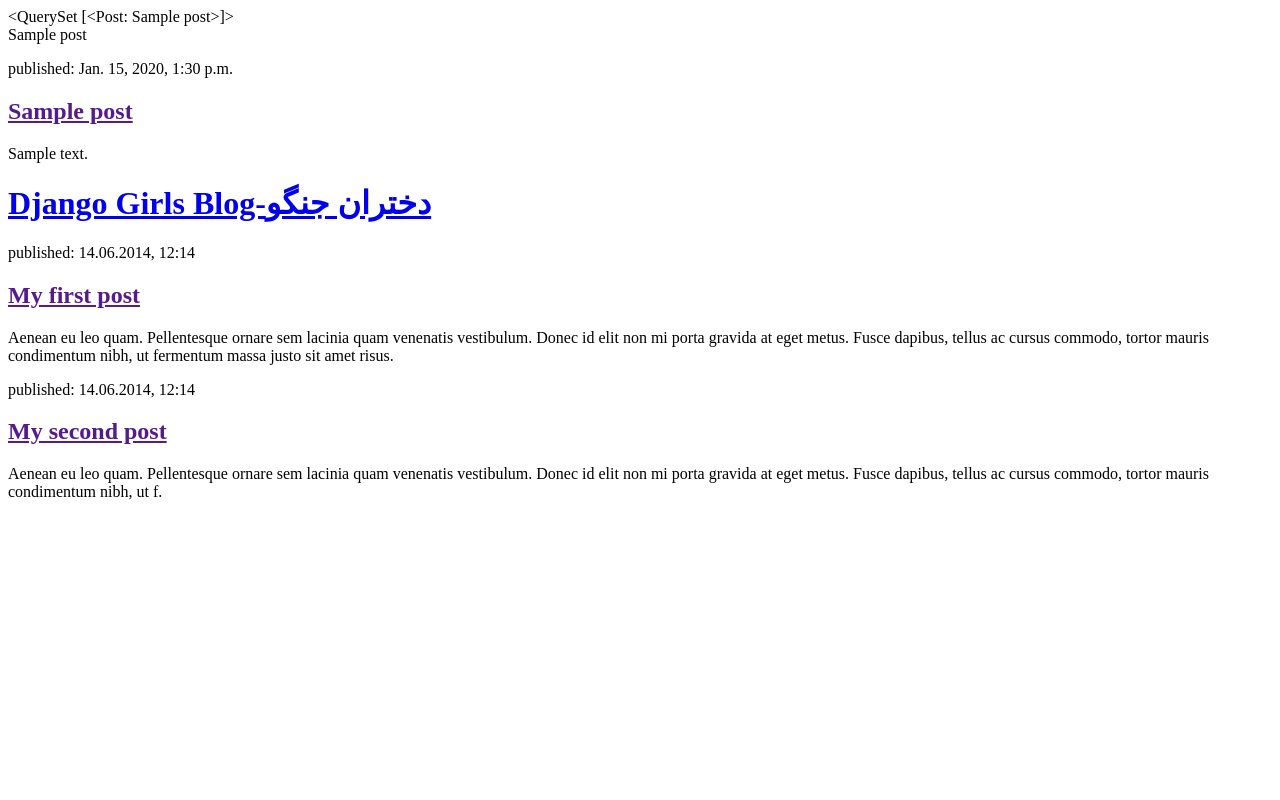
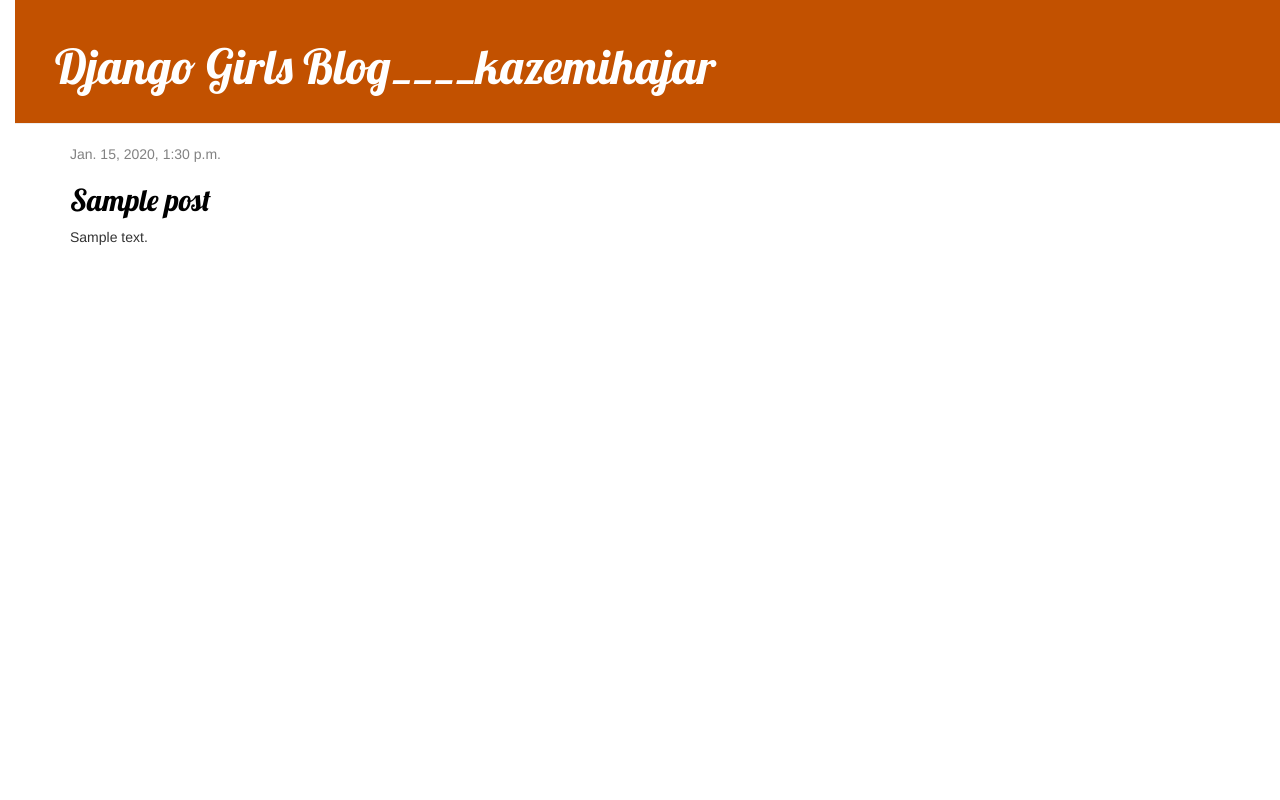
Before and after one commit to kazemihajar/my-first-blog, a Django app: page / in a window 1280 px wide. Run offline with Django 3.2, Linux system fonts and the light colour scheme; tables that the repository leaves empty hold one stand-in row (values such as "Sample post"); some libraries are stand-ins or nearby versions.

Commit message:
Added view and template for detailed blog post as well as CSS for the site.

```diff
--- /dev/null
+++ b/blog/static/css/blog.css
@@ -0,0 +1,5 @@
+/*h1 a, h2 a {color: #C25100; }*/
+h1 a, h2 a { color: #C35100; font-family: 'Lobster'; }
+body { padding-left: 15px; }
+
+.page-header {     background-color: #C25100;     margin-top: 0;     padding: 20px 20px 20px 40px; } .page-header h1, .page-header h1 a, .page-header h1 a:visited, .page-header h1 a:active {     color: #ffffff;     font-size: 36pt;     text-decoration: none; } .content {     margin-left: 40px; } h1, h2, h3, h4 {     font-family: 'Lobster', cursive; } .date {     color: #828282; } .save {     float: right; } .post-form textarea, .post-form input {     width: 100%; } .top-menu, .top-menu:hover, .top-menu:visited {     color: #ffffff;     float: right;     font-size: 26pt;     margin-right: 20px; } .post {     margin-bottom: 70px; } .post h2 a, .post h2 a:visited {     color: #000000; }
--- /dev/null
+++ b/blog/templates/blog/base.html
@@ -0,0 +1,23 @@
+{% load static %}
+<html>
+    <head>
+        <title>Django Girls blog</title>
+        <link rel="stylesheet" href="//maxcdn.bootstrapcdn.com/bootstrap/3.2.0/css/bootstrap.min.css">
+        <link rel="stylesheet" href="//maxcdn.bootstrapcdn.com/bootstrap/3.2.0/css/bootstrap-theme.min.css">
+        <link href='//fonts.googleapis.com/css?family=Lobster&subset=latin,latin-ext' rel='stylesheet' type='text/css'>
+        <link rel="stylesheet" href="{% static 'css/blog.css' %}">
+    </head>
+    <body>
+        <div class="page-header">
+            <h1><a href="/">Django Girls Blog____kazemihajar</a></h1>
+        </div>
+        <div class="content container">
+            <div class="row">
+                <div class="col-md-8">
+                {% block content %}
+                {% endblock %}
+                </div>
+            </div>
+        </div>
+    </body>
+</html>
--- a/blog/templates/blog/post_list.html
+++ b/blog/templates/blog/post_list.html
@@ -1,70 +1,12 @@
-<!-- <html>
-    <head>
-        <h1>heading1</h1>
-        <h2>heading2</h2>
-        <h3>heading3</h3>
-
-        <title>
-            Ola's blog
-        </title>
-    </head>
-<body>
-    <h1>body1</h1>
-    <h2>body2</h2>
-    <h3>body3</h3>
-    <p>Hi there!</p>
-    <p>It works!</p>
-    <p>کرونا و دوران قرنطینه در جهان</p>
-    <p>آموزش جنگو و پایتون در اسفند98 و فروردین99 گذشت</p>
-    <em>تاکید</em><br>
-    <strong>تاکید بیشتر روی متن</strong><br>
-
-    <a href="https://djangogirls.org">لینک دختران جنگو</a><br>
-    <a href="https://tutorial/djangogirls.org/fa">لینک دختران جنگو فارسی </a>
-    <u>
-        <li>آیتم 1</li>
-        <li>آیتم 2</li>
-    </u>
-
-</body>
-</html> -->
-
-<html>
-    <head>
-        <title>Django Girls blog</title>
-    </head>
-    <body>
-        <div>{{ posts }}</div>
-        <div>
-            {% for post in posts %}
-                {{ post }}
-            {% endfor %}
+{% extends 'blog/base.html' %}
+{% block content %}
+    {% for post in posts %}
+        <div class="post">
+            <div class="date">
+                {{ post.published_date }}
+            </div>
+            <h2><a href="{% url 'post_detail' pk=post.pk %}">{{ post.title }}</a></h2>
+            <p>{{ post.text|linebreaksbr }}</p>
         </div>
-        <div>
-            {% for post in posts %}
-            <div>
-                <p>published: {{ post.published_date }}</p>
-                <h2><a href="">{{ post.title }}</a></h2>
-                <p>{{ post.text|linebreaksbr }}</p>
-            </div>
-            {% endfor %}
-        </div>
-
-        <div>
-            <h1><a href="/">Django Girls Blog-دختران جنگو</a></h1>
-        </div>
-
-        <div>
-            <p>published: 14.06.2014, 12:14</p>
-            <h2><a href="">My first post</a></h2>
-            <p>Aenean eu leo quam. Pellentesque ornare sem lacinia quam venenatis vestibulum. Donec id elit non mi porta gravida at eget metus. Fusce dapibus, tellus ac cursus commodo, tortor mauris condimentum nibh, ut fermentum massa justo sit amet risus.</p>
-        </div>
-
-        <div>
-            <p>published: 14.06.2014, 12:14</p>
-            <h2><a href="">My second post</a></h2>
-            <p>Aenean eu leo quam. Pellentesque ornare sem lacinia quam venenatis vestibulum. Donec id elit non mi porta gravida at eget metus. Fusce dapibus, tellus ac cursus commodo, tortor mauris condimentum nibh, ut f.</p>
-        </div>
-    </body>
-
-</html>
+    {% endfor %}
+{% endblock %}
--- a/blog/urls.py
+++ b/blog/urls.py
@@ -3,4 +3,5 @@
 
 urlpatterns = [
     path('', views.post_list, name='post_list'),
+    path('post/<int:pk>/', views.post_detail, name='post_detail'),
 ]
--- a/blog/views.py
+++ b/blog/views.py
@@ -1,4 +1,4 @@
-from django.shortcuts import render
+from django.shortcuts import render,get_object_or_404
 from .models import Post
 from django.utils import timezone
 
@@ -6,3 +6,7 @@
 def post_list(request):
     posts = Post.objects.filter(published_date__lte=timezone.now()).order_by('published_date')
     return render(request, 'blog/post_list.html', {'posts': posts})
+
+def post_detail(request, pk):
+    post = get_object_or_404(Post, pk=pk)
+    return render(request, 'blog/post_detail.html', {'post': post})
```
Also changed, not shown: blog/templates/blog/post_detail.html (added, +13 -0 lines).
